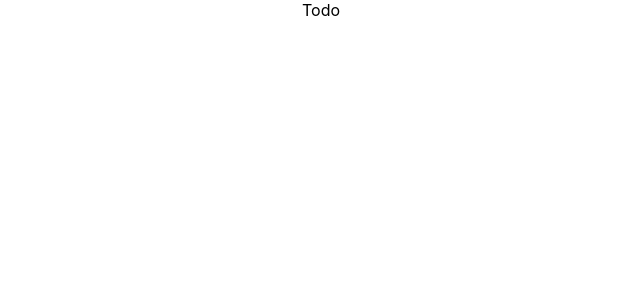
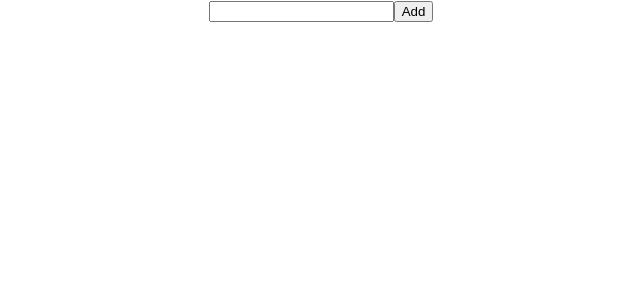
Before and after one commit to Satbir007/React-Projects, a React (Create React App) app: page / in a window 1280 px wide. Shown: the top 300 px of the page, without its empty margins (319-959 px from the left). Built offline with nearby package versions, Linux system fonts and the light colour scheme.

Commit message:
added textbar and Add button

```diff
--- a/src/components/Todos.js
+++ b/src/components/Todos.js
@@ -1,8 +1,24 @@
-import React from 'react'
+import React, { useState } from 'react'
 
 const Todos = () => {
+
+  const [Todos, setTodo] = useState("");
+
+  const handleChange = (event) =>{
+     setTodo(event.target.value)
+  };
+
+  console.log("todo text", Todos);
+
   return (
-    <div>Todo</div>
+    <div className='addTodos'>
+        <input
+            type="text"
+            onChange={(event) => handleChange(event)}
+            className="todo-input"
+        />
+        <button className="add-btn">Add</button>
+    </div>
   )
 }
 
```
